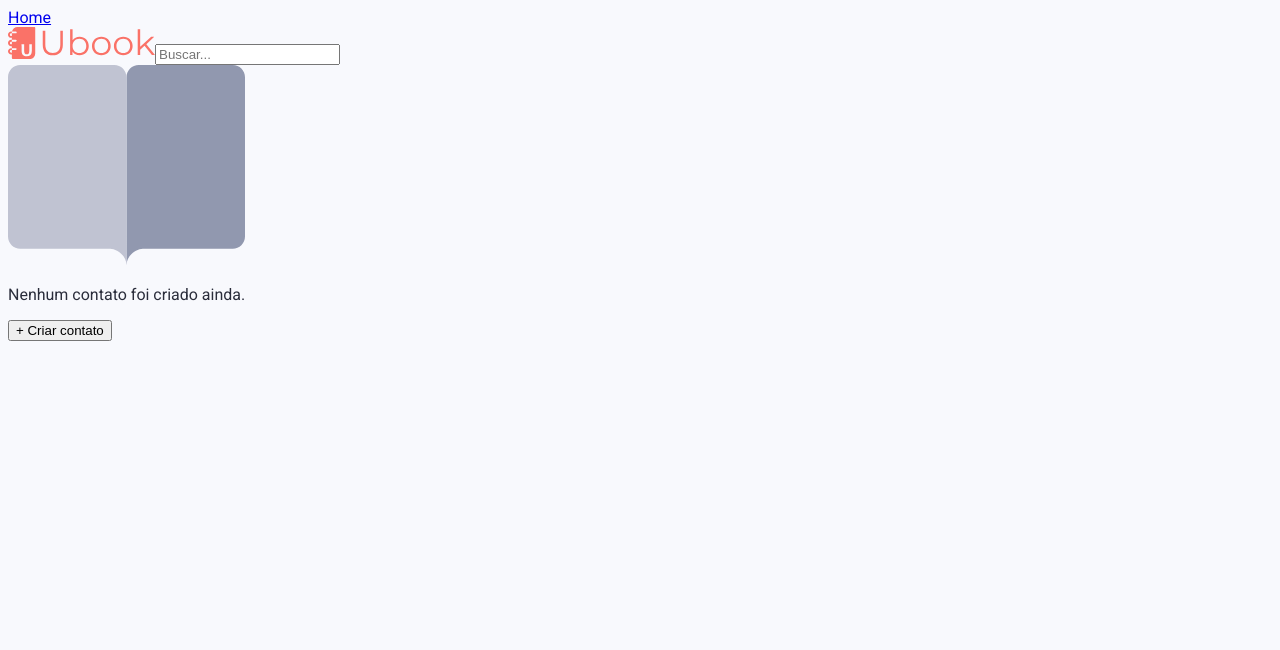
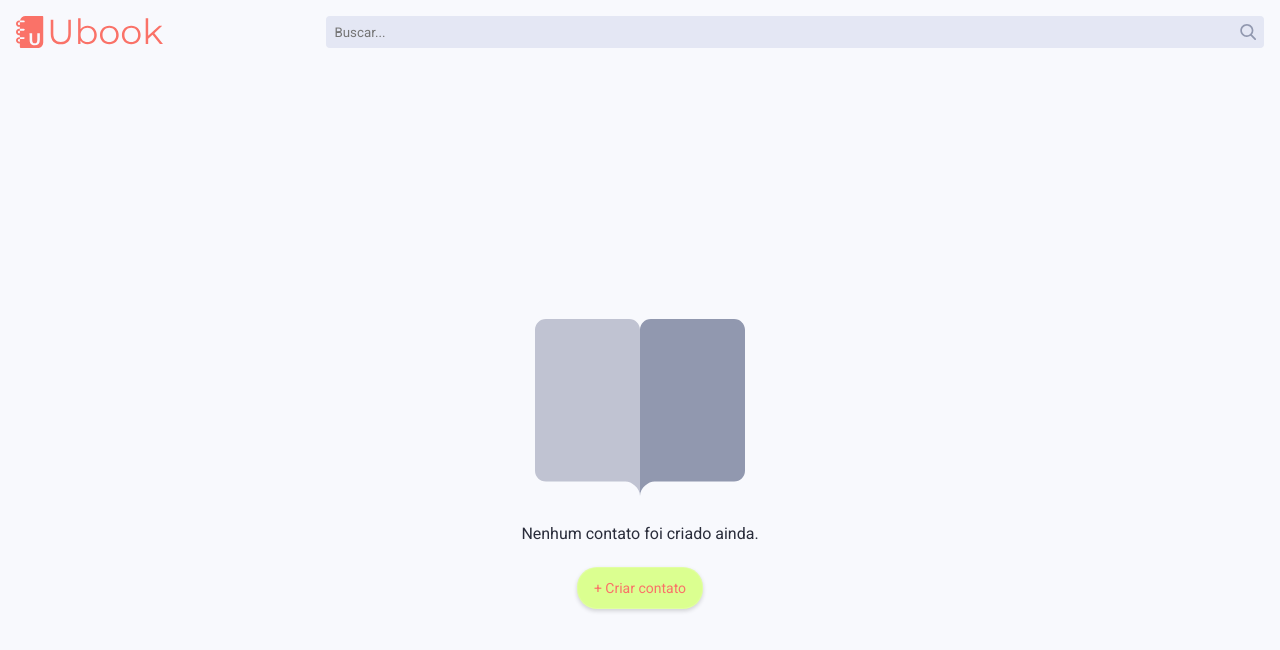
Before and after one commit to miguelmarcondesf/clicksign-agenda-teste, a Vue app: page /#/ in a window 1280 px wide. Shown: the top 650 px of the page. Built offline with nearby package versions, Linux system fonts and the light colour scheme.

Commit message:
Adding style for home page with no contact message added

```diff
--- a/src/App.vue
+++ b/src/App.vue
@@ -1,12 +1,13 @@
 <template>
   <div id="app">
-    <div id="nav">
-      <router-link to="/">Home</router-link>
-    </div>
     <router-view/>
   </div>
 </template>
 
 <style lang="scss">
 @import '~@/assets/foundations/__foundations';
+
+body {
+  margin: 0;
+}
 </style>
--- /dev/null
+++ b/src/assets/atoms/buttons.scss
@@ -0,0 +1,11 @@
+.add-button {
+  border-radius: 20px;
+  box-shadow: 0 2px 4px 0 rgba(0, 0, 0, 0.16);
+  border: solid 1px rgba(255, 255, 255, 0.16);
+  background-color: var(--light-yellowish-green);
+  font-family: 'Roboto';
+  font-size: 14px;
+  color: var(--salmon);
+  padding: 12px 16px;
+  font-weight: 500;
+}
--- a/src/assets/foundations/colors/_colors.scss
+++ b/src/assets/foundations/colors/_colors.scss
@@ -4,3 +4,7 @@ body {
   color:            var(--dark);
   background-color: var(--pale-grey-two);
 }
+
+input {
+  color: var(--bluey-grey);
+}
--- a/src/assets/foundations/typography/_typography.scss
+++ b/src/assets/foundations/typography/_typography.scss
@@ -9,3 +9,7 @@ body {
   line-height:     var(--line-height);
   letter-spacing:  var(--letter-spacing);
 }
+
+input {
+  font-family:     var(--font-primary);
+}
--- a/src/views/Home.vue
+++ b/src/views/Home.vue
@@ -1,18 +1,27 @@
 <template>
   <div class="home">
+    <div class="header">
       <img
       id="logo"
       src="../assets/imgs/ic-logo.svg"
       alt="Ubook logo with pink coloring"
       >
 
+      <div class="input-icon">
         <input
         type="text"
         name="search"
         placeholder="Buscar..."
         aria-label="Busque pela agenda"
         >
+        <img
+        src="../assets/imgs/ic-search.svg"
+        alt="">
+      </div>
 
+    </div>
+
+    <div class="home-content-wrapper">
       <div class="no-contacts-wrapper">
         <img
         id="book"
@@ -22,11 +31,17 @@
 
         <p class="no-contact-text">Nenhum contato foi criado ainda.</p>
 
-      <button type="button" name="criar-contato">
+        <button
+        type="button"
+        name="criar-contato"
+        class="add-button"
+        >
           + Criar contato
         </button>
 
       </div>
+    </div>
+
   </div>
 </template>
 
@@ -38,3 +53,67 @@ export default {
   }
 }
 </script>
+
+<style lang="scss" scoped>
+@import '../assets/atoms/buttons';
+
+.home {
+  height: 100vh;
+
+  .header {
+    max-width: 100vw;
+    max-height: 6.25vh;
+    padding: 16px;
+    display: flex;
+    align-items: center;
+    justify-content: space-between;
+
+    #logo {
+      height: 50%;
+      width: auto;
+    }
+
+    .input-icon {
+      position: relative;
+      display: flex;
+      align-items: center;
+      min-height: 100%;
+
+      input {
+        height: 32px;
+        width: 72vw;
+        border-radius: 4px;
+        background-color: var(--pale-lilac);
+        padding: 0 8px;
+        border: 0;
+      }
+
+      img {
+        position: absolute;
+        right: 8px;
+      }
+    }
+  }
+
+  .home-content-wrapper {
+    display: flex;
+    flex-direction: column;
+    align-items: center;
+    justify-content: center;
+    height: 100%;
+
+    .no-contacts-wrapper {
+      text-align: center;
+
+      #book {
+        width: 16.45vw;
+        height: auto;
+      }
+
+      p {
+        margin: 24px 0;
+      }
+    }
+  }
+}
+</style>
```
Also changed, not shown: 1 other file (tests, documents, lock files or other folders). Lines whose indentation alone changed are shown as unchanged.
